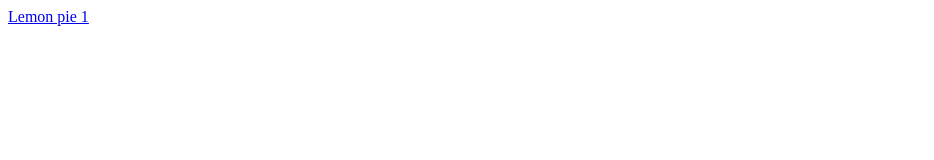
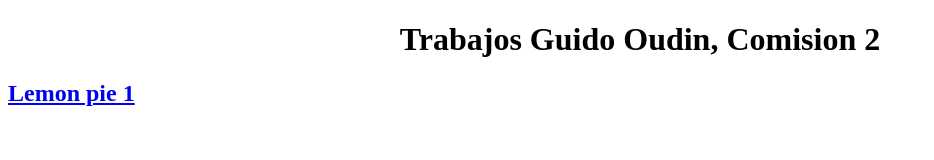
Before and after one commit to guidooudin/frontend1, a plain HTML site: page index.html in a window 1280 px wide. Shown: the whole page, without its empty margins (0-934 px from the left). Drawn offline with Linux system fonts and the light colour scheme.

Commit message:
cambio prueba

```diff
--- a/index.html
+++ b/index.html
@@ -7,7 +7,9 @@
     <title>Document</title>
 </head>
 <body>
-    <a href="lemon-pie/lemon-pie-1.html">Lemon pie 1</a>
+    <h1 align= center>Trabajos Guido Oudin, Comision 2</h1>
+
+    <a href="lemon-pie/lemon-pie-1.html"><h2>Lemon pie 1</h2></a>
 
 
 </body>
```
